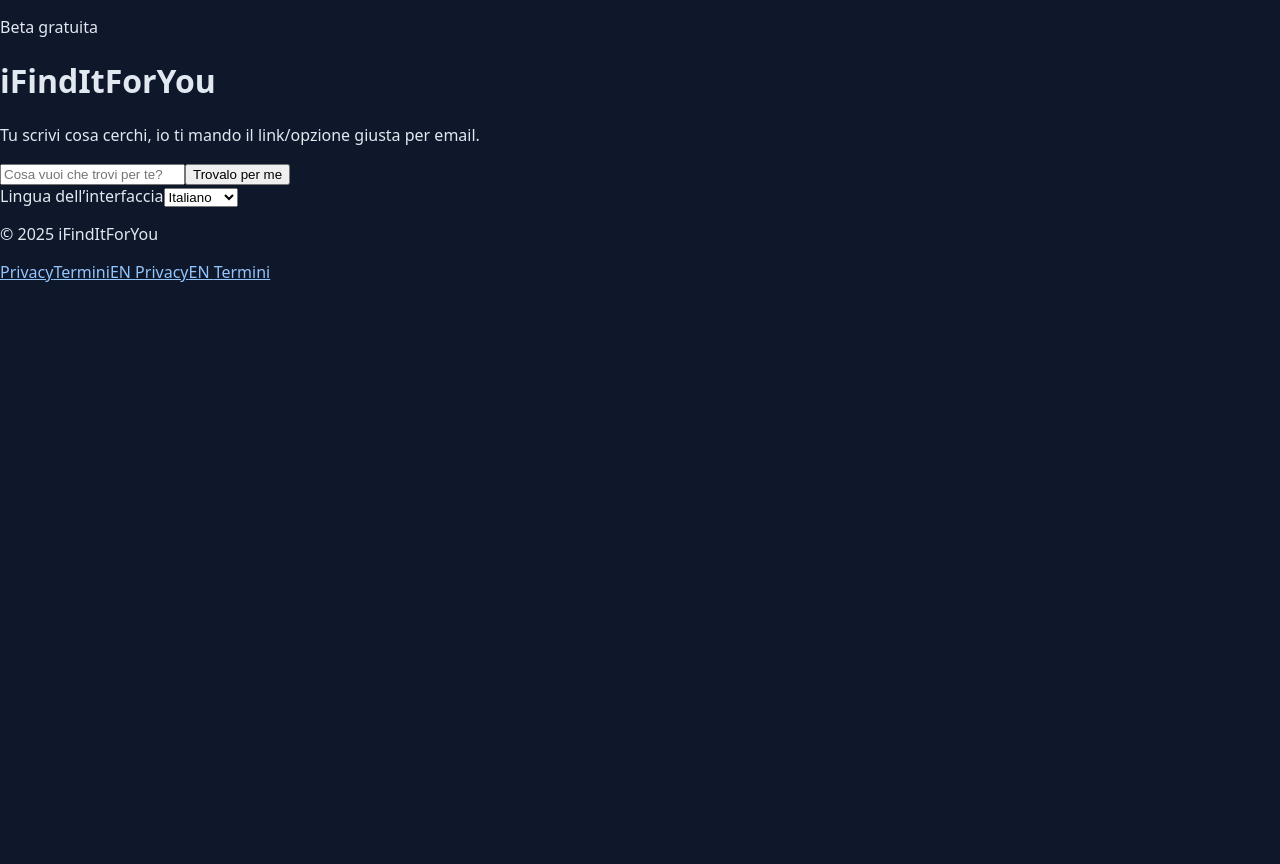
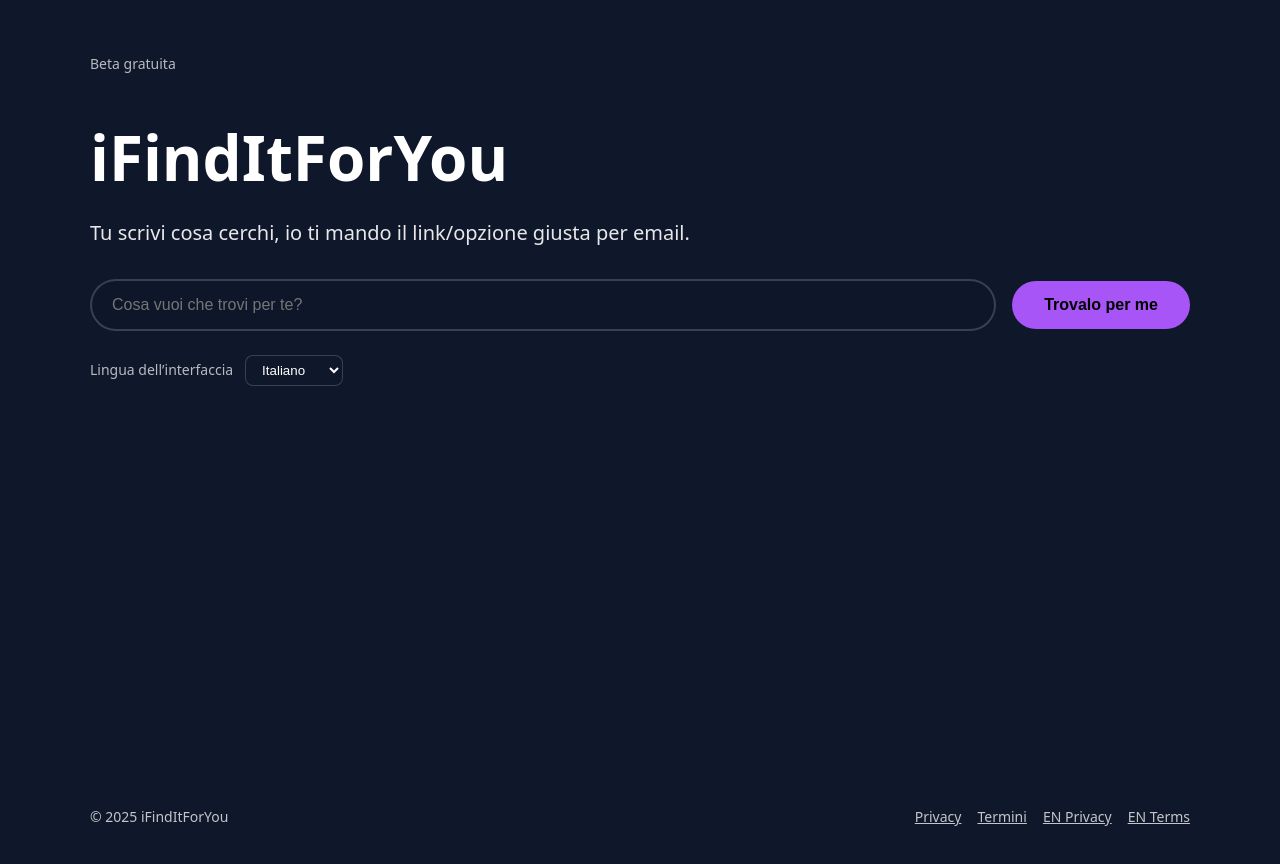
Before and after one commit to mregaz/ifinditforyou-new, a Next.js app: page / in a window 1280 px wide. Before the commit the page ends 800 px from the top, so only its background shows below. Built offline with nearby package versions, Linux system fonts and the light colour scheme.

Commit message:
Update page.tsx

```diff
--- a/app/page.tsx
+++ b/app/page.tsx
@@ -2,117 +2,170 @@
 
 import { useState } from "react";
 
-type Lang = "it" | "en" | "fr" | "de";
-
-const TEXTS: Record<Lang, {
-  badge: string;
+const TEXTS: Record<
+  string,
+  {
+    beta: string;
     title: string;
     subtitle: string;
     placeholder: string;
     button: string;
     langLabel: string;
-  privacy: string;
-  terms: string;
-}> = {
+    footerPrivacy: string;
+    footerTerms: string;
+  }
+> = {
   it: {
-    badge: "Beta gratuita",
+    beta: "Beta gratuita",
     title: "iFindItForYou",
-    subtitle: "Tu scrivi cosa cerchi, io ti mando il link/opzione giusta per email.",
+    subtitle:
+      "Tu scrivi cosa cerchi, io ti mando il link/opzione giusta per email.",
     placeholder: "Cosa vuoi che trovi per te?",
     button: "Trovalo per me",
     langLabel: "Lingua dell’interfaccia",
-    privacy: "Privacy",
-    terms: "Termini",
+    footerPrivacy: "Privacy",
+    footerTerms: "Termini",
   },
   en: {
-    badge: "Free beta",
+    beta: "Free beta",
     title: "iFindItForYou",
-    subtitle: "Tell me what you need, I’ll send you the right link/option by email.",
-    placeholder: "What do you want me to find for you?",
+    subtitle:
+      "You tell me what you need, I send you the best link/option by email.",
+    placeholder: "What do you want me to find?",
     button: "Find it for me",
     langLabel: "Interface language",
-    privacy: "Privacy",
-    terms: "Terms",
+    footerPrivacy: "Privacy",
+    footerTerms: "Terms",
   },
   fr: {
-    badge: "Bêta gratuite",
+    beta: "Bêta gratuite",
     title: "iFindItForYou",
-    subtitle: "Tu écris ce que tu cherches, je t’envoie le bon lien / la bonne option par email.",
-    placeholder: "Qu’est-ce que tu veux que je trouve pour toi ?",
+    subtitle:
+      "Tu écris ce que tu cherches, je t’envoie le bon lien / la bonne option par email.",
+    placeholder: "Qu’est-ce que tu veux que je trouve ?",
     button: "Trouve-le pour moi",
     langLabel: "Langue de l’interface",
-    privacy: "Confidentialité",
-    terms: "Conditions",
+    footerPrivacy: "Confidentialité",
+    footerTerms: "Conditions",
   },
   de: {
-    badge: "Kostenlose Beta",
+    beta: "Kostenlose Beta",
     title: "iFindItForYou",
-    subtitle: "Du schreibst, was du suchst, ich schicke dir den passenden Link per E-Mail.",
+    subtitle:
+      "Du schreibst, was du suchst, ich schicke dir den richtigen Link per E-Mail.",
     placeholder: "Was soll ich für dich finden?",
     button: "Finde es für mich",
     langLabel: "Sprache der Oberfläche",
-    privacy: "Datenschutz",
-    terms: "AGB",
+    footerPrivacy: "Datenschutz",
+    footerTerms: "AGB",
   },
 };
 
 export default function HomePage() {
-  const [lang, setLang] = useState<Lang>("it");
-  const [query, setQuery] = useState("");
+  const [lang, setLang] = useState<"it" | "en" | "fr" | "de">("it");
   const t = TEXTS[lang];
 
-  const handleSubmit = () => {
-    // qui in futuro potrai:
-    // - aprire un form
-    // - chiamare /api/lead
-    // per ora lasciamo solo un log
-    console.log("Richiesta:", { query, lang });
-  };
+  return (
+    <main
+      style={{
+        minHeight: "100vh",
+        background: "#0f172a",
+        color: "white",
+        display: "flex",
+        flexDirection: "column",
+        alignItems: "center",
+        padding: "40px 16px 24px",
+        gap: 32,
+      }}
+    >
+      {/* top */}
+      <div style={{ width: "min(1100px, 100%)" }}>
+        <p
+          style={{
+            fontSize: 14,
+            opacity: 0.7,
+            marginBottom: 24,
+          }}
+        >
+          {t.beta}
+        </p>
 
-  return (
-    <main className="min-h-screen bg-[#0f172a] text-white flex flex-col">
-      {/* contenuto */}
-      <div className="flex-1 flex items-center justify-center px-4 py-12">
-        <div className="w-full max-w-5xl">
-          {/* badge */}
-          <p className="text-sm text-slate-200 mb-3">{t.badge}</p>
-
-          {/* title */}
-          <h1 className="text-5xl md:text-6xl font-bold tracking-tight mb-4">
+        <h1
+          style={{
+            fontSize: "clamp(42px, 5vw, 62px)",
+            fontWeight: 700,
+            marginBottom: 14,
+          }}
+        >
           {t.title}
         </h1>
 
-          {/* subtitle */}
-          <p className="text-lg md:text-2xl text-slate-200 mb-10 max-w-3xl">
+        <p
+          style={{
+            fontSize: 20,
+            maxWidth: 900,
+            lineHeight: 1.4,
+            opacity: 0.9,
+            marginBottom: 32,
+          }}
+        >
           {t.subtitle}
         </p>
 
-          {/* input + button */}
-          <div className="flex flex-col md:flex-row gap-4 mb-6">
+        {/* barra + bottone */}
+        <div
+          style={{
+            display: "flex",
+            gap: 16,
+            alignItems: "center",
+            flexWrap: "wrap",
+          }}
+        >
           <input
-              value={query}
-              onChange={(e) => setQuery(e.target.value)}
-              onKeyDown={(e) => e.key === "Enter" && handleSubmit()}
             placeholder={t.placeholder}
-              className="flex-1 bg-[#0b1120] border border-slate-700/80 rounded-full px-6 py-4 text-base focus:outline-none focus:ring-2 focus:ring-sky-400"
+            style={{
+              flex: 1,
+              minWidth: 260,
+              background: "rgba(15,23,42,0.5)",
+              border: "2px solid rgba(148,163,184,0.3)",
+              borderRadius: 999,
+              padding: "15px 20px",
+              fontSize: 16,
+              color: "white",
+              outline: "none",
+            }}
           />
           <button
-              onClick={handleSubmit}
-              className="bg-[#a855f7] hover:bg-[#9d46ef] transition text-white font-semibold px-10 py-4 rounded-full text-base shadow-lg shadow-purple-500/20"
+            style={{
+              background: "#a855f7",
+              border: "none",
+              borderRadius: 999,
+              padding: "15px 32px",
+              fontSize: 16,
+              fontWeight: 600,
+              cursor: "pointer",
+              whiteSpace: "nowrap",
+            }}
           >
             {t.button}
           </button>
         </div>
 
-          {/* language selector */}
-          <div className="mb-10">
-            <label className="block text-sm text-slate-200 mb-2">
+        {/* selettore lingua */}
+        <div style={{ marginTop: 24 }}>
+          <label style={{ fontSize: 14, opacity: 0.7, marginRight: 12 }}>
             {t.langLabel}
           </label>
           <select
             value={lang}
-              onChange={(e) => setLang(e.target.value as Lang)}
-              className="bg-[#0b1120] border border-slate-700/80 rounded-lg px-4 py-2 text-sm"
+            onChange={(e) => setLang(e.target.value as any)}
+            style={{
+              background: "#0f172a",
+              border: "1px solid rgba(148,163,184,0.3)",
+              color: "white",
+              padding: "6px 12px",
+              borderRadius: 8,
+            }}
           >
             <option value="it">Italiano</option>
             <option value="en">English</option>
@@ -121,27 +174,35 @@ export default function HomePage() {
           </select>
         </div>
       </div>
-      </div>
 
       {/* footer */}
-      <footer className="w-full py-6 border-t border-slate-800 px-4">
-        <div className="max-w-5xl mx-auto flex flex-wrap gap-4 items-center justify-between text-sm text-slate-300">
-          <p>© {new Date().getFullYear()} iFindItForYou</p>
-          <div className="flex gap-4">
-            <a href="/privacy" className="hover:text-white">
-              {t.privacy}
+      <footer
+        style={{
+          marginTop: "auto",
+          width: "min(1100px, 100%)",
+          display: "flex",
+          justifyContent: "space-between",
+          alignItems: "center",
+          gap: 12,
+          flexWrap: "wrap",
+          fontSize: 14,
+          opacity: 0.75,
+        }}
+      >
+        <p>© 2025 iFindItForYou</p>
+        <div style={{ display: "flex", gap: 16 }}>
+          <a href="/privacy" style={{ color: "white" }}>
+            {t.footerPrivacy}
           </a>
-            <a href="/terms" className="hover:text-white">
-              {t.terms}
+          <a href="/terms" style={{ color: "white" }}>
+            {t.footerTerms}
           </a>
-            {/* versioni inglesi già pronte se le vuoi mantenere */}
-            <a href="/en/privacy" className="hover:text-white">
-              EN {t.privacy}
+          <a href="/en/privacy" style={{ color: "white" }}>
+            EN Privacy
           </a>
-            <a href="/en/terms" className="hover:text-white">
-              EN {t.terms}
+          <a href="/en/terms" style={{ color: "white" }}>
+            EN Terms
           </a>
-          </div>
         </div>
       </footer>
     </main>
```
Lines whose indentation alone changed are shown as unchanged.
